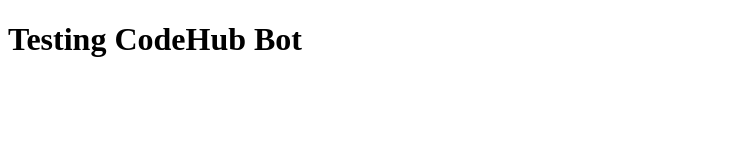
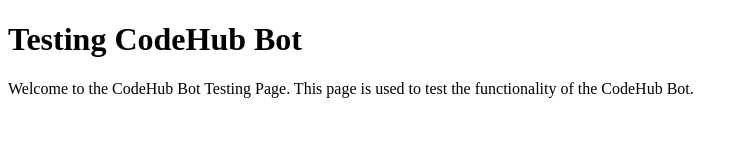
Before and after one commit to houmenghor/testing-codehub-notify, a plain HTML site: page index.html in a window 1280 px wide. Shown: the whole page, without its empty margins (0-748 px from the left). Drawn offline with Linux system fonts and the light colour scheme.

Commit message:
first commit

```diff
--- a/index.html
+++ b/index.html
@@ -7,6 +7,6 @@
 </head>
 <body>
     <h1>Testing CodeHub Bot</h1>
-    <!-- <p>Welcome to the CodeHub Bot Testing Page. This page is used to test the functionality of the CodeHub Bot.</p> -->
+    <p>Welcome to the CodeHub Bot Testing Page. This page is used to test the functionality of the CodeHub Bot.</p>
 </body>
 </html>
```
